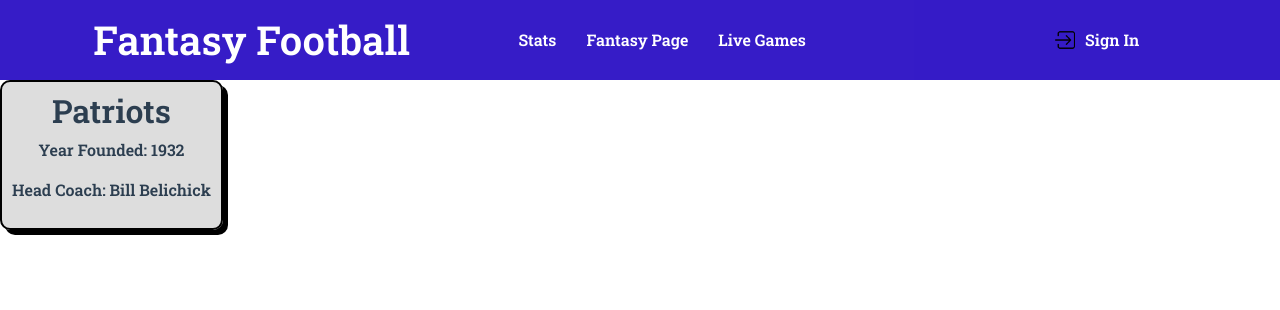
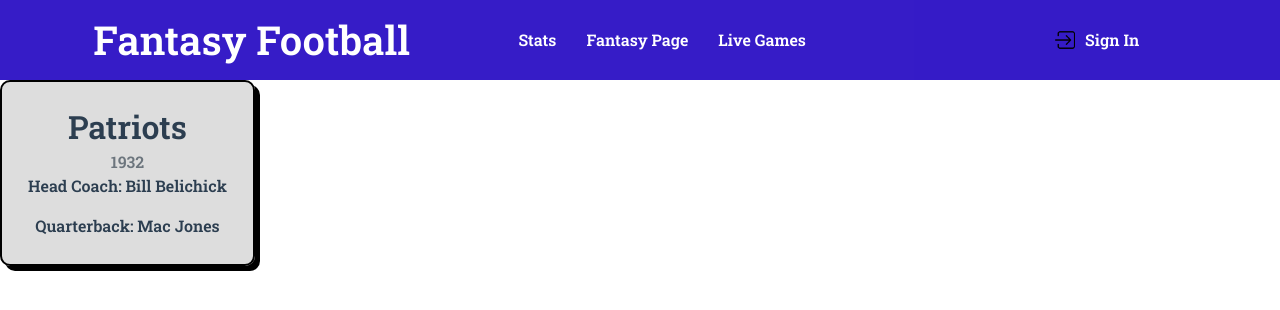
Before and after one commit to andresrihu/fantasyproject, a Vue app: page / in a window 1280 px wide. Shown: the top 310 px of the page. Built offline with nearby package versions, Linux system fonts and the light colour scheme.

Commit message:
added bootstrap to teamstatscard

```diff
--- a/src/components/TeamStatsCard.vue
+++ b/src/components/TeamStatsCard.vue
@@ -1,8 +1,11 @@
 <template>
   <div class="statcontainer">
-    <h2>{{ name }}</h2>
-    <p id="founded">Year Founded: {{ founded }}</p>
-    <p id="coach">Head Coach: {{ coach }}</p>
+    <div class="card-body">
+      <h2 class="card-title">{{ name }}</h2>
+      <p class="card-subtitle text-muted">{{ founded }}</p>
+      <p class="card-text">Head Coach: {{ coach }}</p>
+      <p class="card-text">Quarterback: {{ qb }}</p>
+    </div>
   </div>
 </template>
 
@@ -14,6 +17,7 @@
       founded: "1932",
       coach: "Bill Belichick",
       name: "Patriots",
+      qb: "Mac Jones",
     };
   },
 };
```
